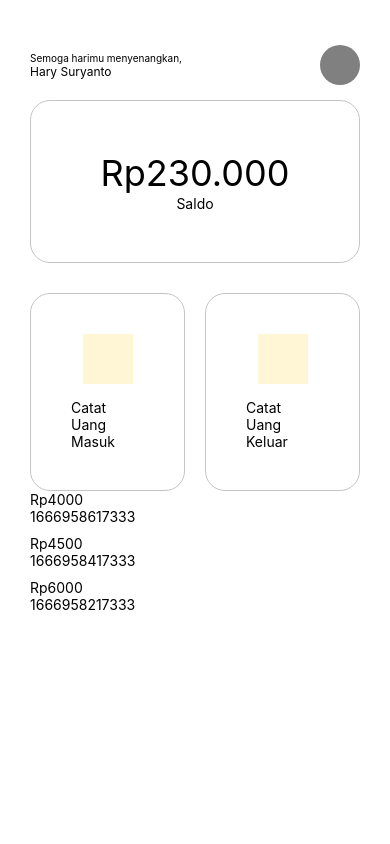
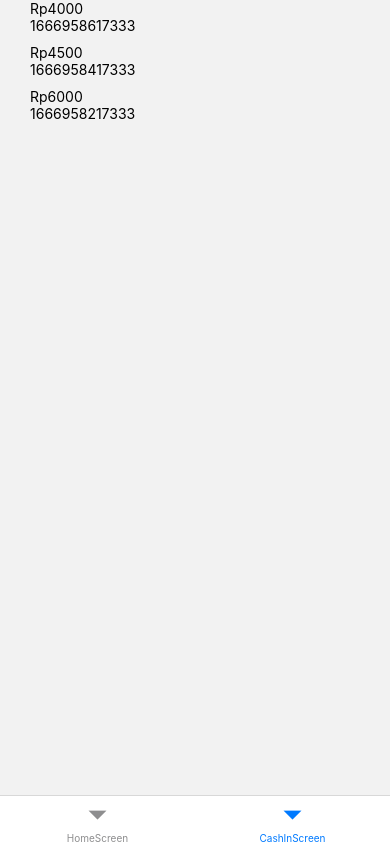
Before and after one commit to harysuryanto/cash, a React Native app: screen /CashInScreen in a window 390 px wide. Built offline with nearby package versions, Linux system fonts and the light colour scheme.

Commit message:
Install navigator, and refactor

```diff
--- a/App.tsx
+++ b/App.tsx
@@ -1,13 +1,14 @@
-import {StatusBar} from 'expo-status-bar';
+import {NavigationContainer} from '@react-navigation/native';
 import {StyleSheet, View} from 'react-native';
-import {Home} from './src/pages';
+import Router from './src/router';
 
 export default function App() {
   return (
-    <View style={styles.container}>
-      <Home />
-      <StatusBar style="auto" />
-    </View>
+    <NavigationContainer>
+      <View style={styles.container}>
+        <Router />
+      </View>
+    </NavigationContainer>
   );
 }
 
--- a/package.json
+++ b/package.json
@@ -10,11 +10,16 @@
   },
   "dependencies": {
     "@expo/webpack-config": "^0.17.2",
+    "@react-navigation/bottom-tabs": "^6.4.1",
+    "@react-navigation/native": "^6.0.14",
+    "@react-navigation/native-stack": "^6.9.2",
     "expo": "~47.0.3",
     "expo-status-bar": "~1.4.2",
     "react": "18.1.0",
     "react-dom": "18.1.0",
     "react-native": "0.70.5",
+    "react-native-safe-area-context": "4.4.1",
+    "react-native-screens": "~3.18.0",
     "react-native-web": "~0.18.9"
   },
   "devDependencies": {
--- a/src/pages/index.ts
+++ /dev/null
@@ -1,4 +0,0 @@
-import Home from './Home';
-import CashIn from './CashIn';
-
-export {Home, CashIn};
--- /dev/null
+++ b/src/router/index.tsx
@@ -0,0 +1,46 @@
+import React from 'react';
+import {View} from 'react-native';
+import {createNativeStackNavigator} from '@react-navigation/native-stack';
+import {createBottomTabNavigator} from '@react-navigation/bottom-tabs';
+import {CashInScreen, HomeScreen} from '../screens';
+import {StatusBar} from 'expo-status-bar';
+
+const Tab = createBottomTabNavigator();
+const Stack = createNativeStackNavigator();
+
+const MainAppScreen = () => {
+  return (
+    <Tab.Navigator>
+      <Tab.Screen
+        name="HomeScreen"
+        component={HomeScreen}
+        options={{headerShown: false}}
+      />
+      <Tab.Screen
+        name="CashInScreen"
+        component={CashInScreen}
+        options={{headerShown: false}}
+      />
+      {/* <Tab.Screen name="CashOut" component={CashOut} /> */}
+    </Tab.Navigator>
+  );
+};
+
+const Router = () => {
+  return (
+    <View style={{flex: 1}}>
+      <StatusBar style="auto" />
+      <Stack.Navigator initialRouteName="HomeScreen">
+        <Stack.Screen
+          name="MainAppScreen"
+          component={MainAppScreen}
+          options={{
+            headerShown: false,
+          }}
+        />
+      </Stack.Navigator>
+    </View>
+  );
+};
+
+export default Router;
--- a/src/pages/Home/index.tsx
+++ b/src/screens/HomeScreen/index.tsx
@@ -7,9 +7,9 @@ import {
 } from 'react-native';
 import {AppBar} from '../../components';
 import {colors} from '../../utils/colors';
-import CashIn from '../CashIn';
+import CashInScreen from '../CashInScreen';
 
-const Home = () => {
+const HomeScreen = () => {
   return (
     <ScrollView style={styles.container}>
       <AppBar />
@@ -26,7 +26,7 @@ const Home = () => {
         <View style={{width: 20}} />
         <MenuItem title="Catat Uang Keluar" />
       </View>
-      <CashIn />
+      <CashInScreen />
     </ScrollView>
   );
 };
@@ -77,4 +77,4 @@ const styles = StyleSheet.create({
   },
 });
 
-export default Home;
+export default HomeScreen;
--- /dev/null
+++ b/src/screens/index.ts
@@ -0,0 +1,4 @@
+import HomeScreen from './HomeScreen';
+import CashInScreen from './CashInScreen';
+
+export {HomeScreen, CashInScreen};
```
Also changed, not shown: src/screens/CashInScreen/index.tsx (renamed from src/pages/CashIn/index.tsx, +3 -10 lines), 2 other files (tests, documents, lock files or other folders).
